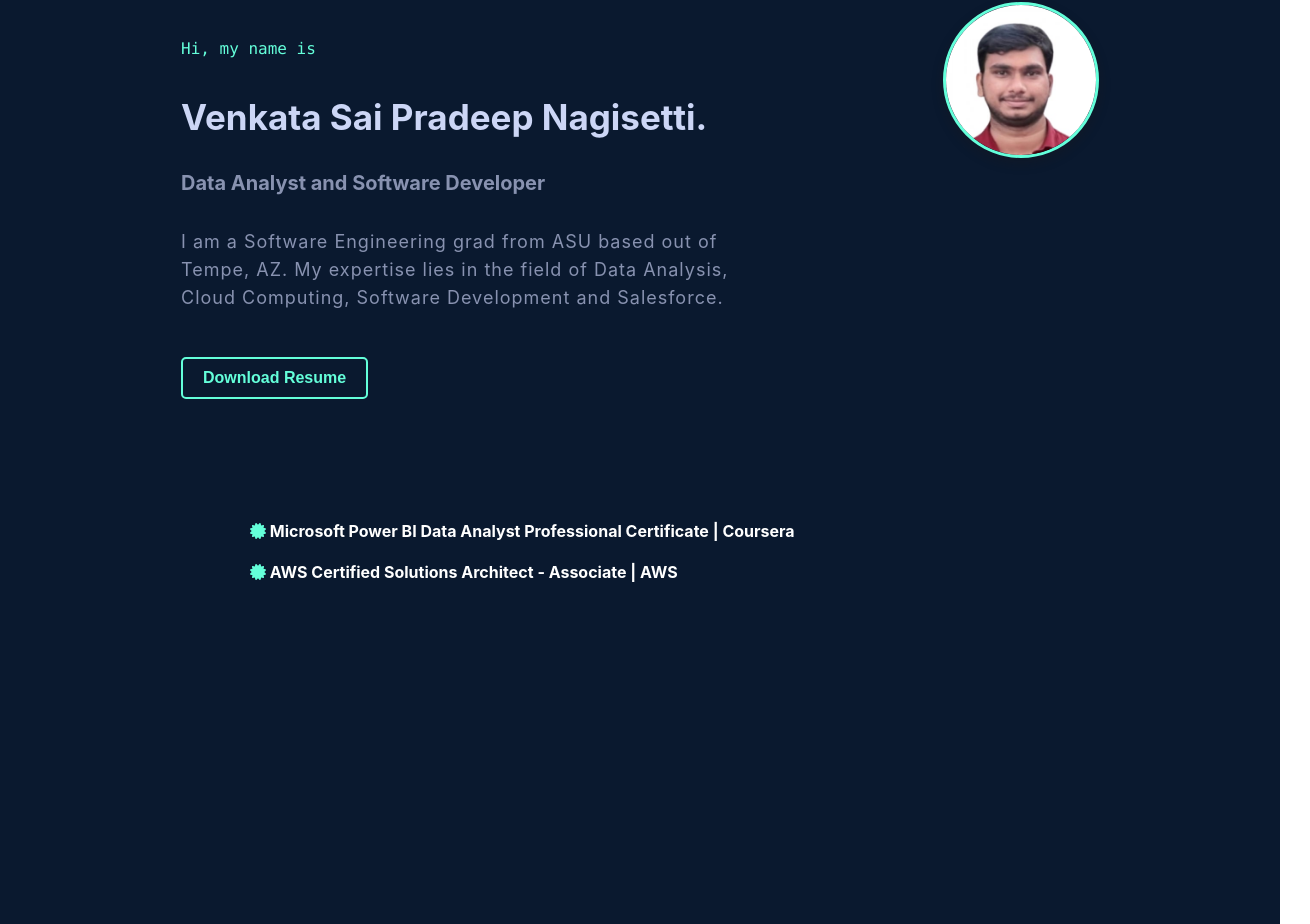
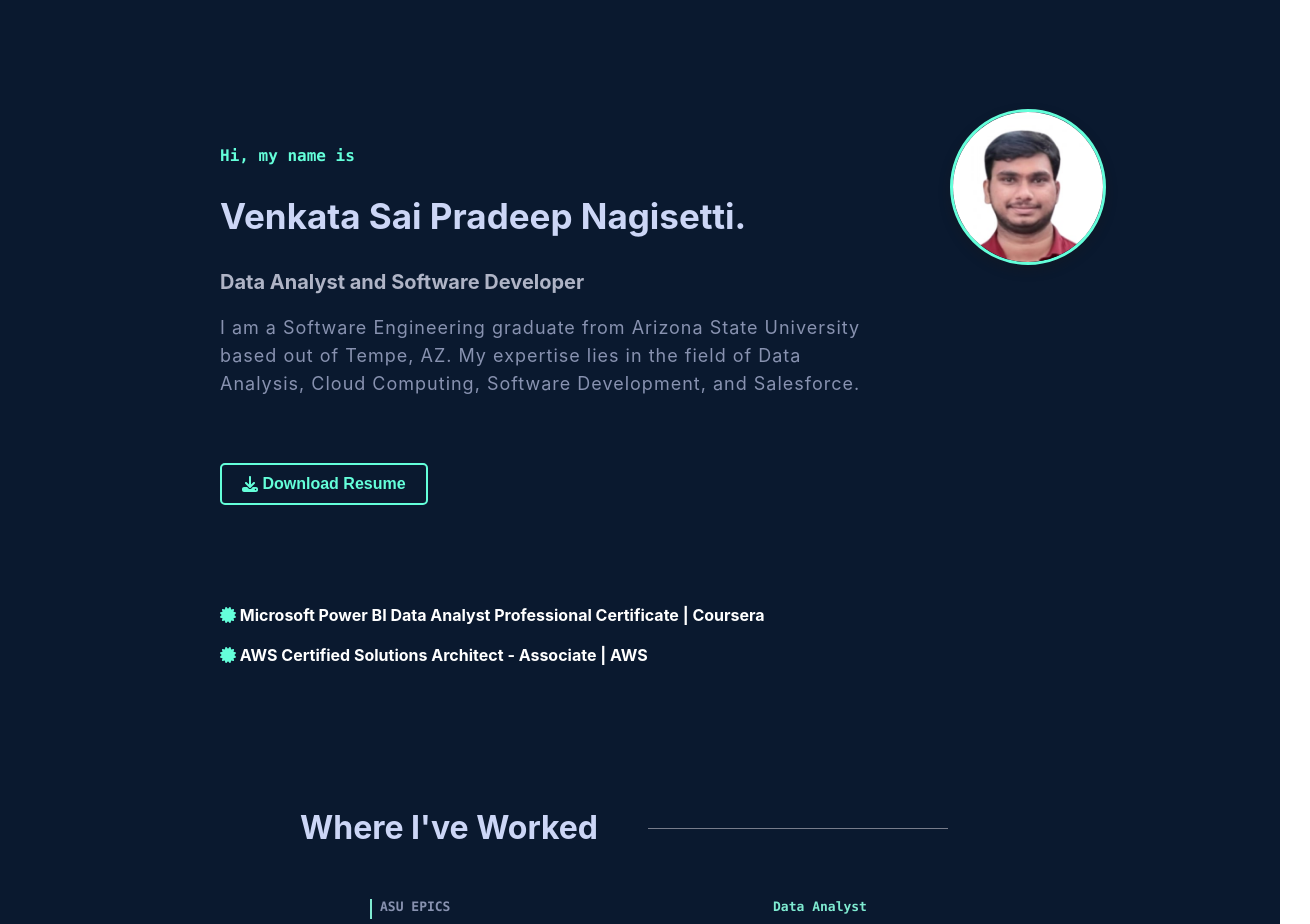
Before and after one commit to Pradeep2187/portfolio, a React (Create React App) app: page /projects in a window 1280 px wide. Shown: the part 1417-2341 px from the top of the page, 1310 px wide, since content can reach past the window. Built offline with nearby package versions, Linux system fonts and the light colour scheme.

Commit message:
Added files

```diff
--- a/src/About.css
+++ b/src/About.css
@@ -1,96 +1,142 @@
 /* About.css */
 
 .about {
-    width: 100%;
-    height: 100vh;
-    text-align: left;
-    padding: 150px 0px;
+  min-height: 100vh;
+  display: flex;
+  flex-direction: column;
+  justify-content: center;
+  align-items: left;
+  padding: 50px 20px;
+  text-align: justify;
+  margin-left: 100px;
   background-color: rgb(10, 25, 47);
-    color:rgb(136, 146, 176);
+  color: rgb(136, 146, 176);
   font-family: Calibre, "San Francisco", "SF Pro Text", -apple-system, system-ui, BlinkMacSystemFont, Roboto, "Helvetica Neue", "Segoe UI", Arial, sans-serif;
 }
 
+.main {
+  display: grid;
+  grid-template-columns: 2fr 1fr;
+  align-items: start;
+  max-width: 1200px;
+  margin: 0 auto;
+  padding-top: 100px;
+  width: 100%;
+  padding-left: 50px; /* Ensures consistent left alignment for text */
+}
+
+.about-text {
+  font-family: Calibre, "San Francisco", "SF Pro Text", -apple-system, system-ui, BlinkMacSystemFont, Roboto, "Helvetica Neue", "Segoe UI", Arial, sans-serif;
+  max-width: 700px; /* Limits the width of the text, especially for the p tag */
+}
 
 .about img {
-    float: right;
   height: 150px;
   width: 150px;
   border-radius: 50%;
   border: 3px solid #64FFDA;
   box-shadow: rgba(26, 24, 24, 0.25) 0px 5px 10px 2px;
-  }
-  .about-text {
-    width: 550px;
-    font-family: Calibre, "San Francisco", "SF Pro Text", -apple-system, system-ui, BlinkMacSystemFont, Roboto, "Helvetica Neue", "Segoe UI", Arial, sans-serif;
+  margin-left: 20px;
+  align-self: flex-start;
 }
 
-  .main {
-    width: 1130px;
-    margin: 0 auto;
-    display: flex;
-    align-items: left;
-    justify-content: space-around;
+
+.about-text h6,
+.about-text h2,
+.about-text h5,
+.about-text p {
+  margin-left: 0;
+  text-align: left;
+  padding-left: 50px; /* Align text elements uniformly */
 }
 
 .about-text h6 {
   color: #64FFDA;
   font-size: 16px;
   font-family: "SF Mono", "Fira Code", "Fira Mono", "Roboto Mono", "Lucida Console", Monaco, monospace;
-    font-weight: normal;
+  margin-bottom: 10px;
 }
 
 .about-text h2 {
-    color:rgb(204, 214, 246);
-    display: flex;
+  color: rgb(204, 214, 246);
   font-size: 35px;
-    text-align: left;
-    align-items: left;
-  }
-  .about-text h5 {
-    color: rgb(136, 146, 176);
-    font-family: Calibre, "San Francisco", "SF Pro Text", -apple-system, system-ui, BlinkMacSystemFont, Roboto, "Helvetica Neue", "Segoe UI", Arial, sans-serif;
-    font-size: 20px;
-  }
-  @keyframes typing {
-    from {
-      width: 0;
-    }
-    to {
-      width: 100%;
-    }
+  margin-bottom: 10px;
 }
 
+.about-text h5 {
+  color: rgb(175, 180, 198);
+  font-size: 20px;
+  margin-bottom: 20px;
+}
 
 .about-text p {
+
   letter-spacing: 1px;
   line-height: 28px;
   font-size: 18px;
   margin-bottom: 45px;
+  max-width: 100%; /* Prevents the p tag from expanding too far */
 }
 
-  .cert{
-    align-items: center;
-    padding-left: 250px;
+.cert {
   color: #fff;
+  margin-top: 50px;
+  padding: 0px; /* Align h4 (certificates) with the rest of the text */
+}
+
+.cert h4 {
+  margin: 0;
+  margin-left: 100px; /* Ensures consistent left alignment for h4 tags */
+  padding: 0px; /* Align with other text elements */
+  text-align: left;
+}
+
+.cert a {
+  text-decoration: none;
+  color: #fff;
+  margin: 0;
+  padding: 0;
 }
 
 .download-button {
   display: inline-flex;
   align-items: center;
   justify-content: center;
+  margin-left: 50px;
   padding: 10px 20px;
   font-size: 16px;
   font-weight: bold;
-    text-align: left;
-    text-decoration: none;
   color: #64FFDA;
   background-color: rgb(10, 25, 47);
   border: 2px solid #64FFDA;
   border-radius: 5px;
   cursor: pointer;
   transition: background-color 0.3s ease;
+  margin-top: 20px;
+  margin-bottom: 50px;
+}
 
-    &:hover {
+.download-button:hover {
   background-color: rgb(23, 50, 44);
 }
+
+/* Media Queries */
+@media (max-width: 768px) {
+  .main {
+      margin-top: 100px;
+      grid-template-columns: 1fr;
+      padding-left: 0;
   }
+
+  .about img {
+      margin: 40px auto 20px;
+      align-self: center;
+  }
+
+  .cert {
+      text-align: center;
+  }
+  .cert h4 {
+    margin-left: 10px; /* Center-aligns certificates on smaller screens */
+}
+}
--- a/src/About.js
+++ b/src/About.js
@@ -1,17 +1,15 @@
-// About.js
 import React from 'react';
 import './About.css';
 import profileImage from './nvspradeep.jpeg';
 import { FontAwesomeIcon } from '@fortawesome/react-fontawesome';
-import { faCertificate } from '@fortawesome/free-solid-svg-icons';
-
+import { faCertificate,faDownload } from '@fortawesome/free-solid-svg-icons';
 
 const About = () => {
   const downloadResume = () => {
-    const resumePath = 'https://docs.google.com/document/d/1sRsgZhOGSN1nHvZpcWPUefoYmWG40bJS/edit';
+    const resumePath = 'https://docs.google.com/document/d/1b6eaORkcoqrPdLQn5h-p4PZF_RqiEArM/edit?usp=sharing&ouid=103439502716041849064&rtpof=true&sd=true';
     const link = document.createElement('a');
     link.href = resumePath;
-    link.download = 'PortfolioResume.pdf'; // Set the desired file name
+    link.download = 'PortfolioResume.pdf';
     link.click();
   };
 
@@ -21,24 +19,28 @@ const About = () => {
         <div className="about-text">
           <h6>Hi, my name is</h6>
           <h2>Venkata Sai Pradeep Nagisetti.</h2>
-          <h5>Data Analyst  and Software Developer</h5>
+          <h5>Data Analyst and Software Developer</h5>
           <p>
-          I am a Software Engineering grad from ASU based out of Tempe, AZ. My expertise lies in the field of Data Analysis, Cloud Computing, Software Development and Salesforce.
+            I am a Software Engineering graduate from Arizona State University based out of Tempe, AZ. My expertise lies in the field of Data Analysis, Cloud Computing, Software Development, and Salesforce.
           </p>
           <button className="download-button" onClick={downloadResume}>
-            Download Resume
+          <FontAwesomeIcon icon={faDownload} /> &nbsp;Download Resume
           </button>
         </div>
         <img src={profileImage} alt="Profile" className="about-image" />
       </div>
-      <br></br>
-      <br></br>
-      <br></br>
-      <br></br>
-      <br></br>
 
-      <h4 className='cert'><FontAwesomeIcon color=" #64FFDA" icon={faCertificate} size="1x" />   Microsoft Power BI Data Analyst Professional Certificate | Coursera</h4>
-      <h4 className='cert'><FontAwesomeIcon color=" #64FFDA" icon={faCertificate} size="1x" />   AWS Certified Solutions Architect - Associate | AWS</h4>
+      <div className="cert">
+        <h4>
+          <FontAwesomeIcon color="#64FFDA" icon={faCertificate} size="1x" />
+          <a href="https://drive.google.com/file/d/1nfQrsKJsXzsLWFRrCHA_oTVzZvDMxgoi/view?usp=sharing"> Microsoft Power BI Data Analyst Professional Certificate | Coursera</a>
+        </h4>
+        <br></br>
+        <h4>
+          <FontAwesomeIcon color="#64FFDA" icon={faCertificate} size="1x" />
+          <a href="https://www.credly.com/badges/b92c03db-2624-4ed1-8c48-b3edd835e9ab/linked_in_profile"> AWS Certified Solutions Architect - Associate | AWS</a>
+        </h4>
+      </div>
     </div>
   );
 };
--- a/src/Contact.js
+++ b/src/Contact.js
@@ -6,7 +6,7 @@ import { FaLinkedin, FaEnvelope, FaGithub } from 'react-icons/fa';
 
 const Contact = () => {
     const email = () => {
-        const recipient = 'venkatasaipradeep2@gmail.com';
+        const recipient = 'venkatanagisetti99@gmail.com';
         window.location.href = `mailto:${recipient}`;
       };
   return (
@@ -16,7 +16,7 @@ const Contact = () => {
           <h6> What's Next?</h6>
           <h2>Get In Touch</h2>
           <p>
-          I'm currently looking for new opportunities, I'm always happy to connect and network. Feel free to connect with me via LinkedIn or just shoot me an email.
+          I'm currently seeking Data Analyst full-time opportunities, I'm always happy to connect and network. Feel free to connect with me via LinkedIn or just shoot me an email.
           </p>
           <button className="download-button" onClick={email}>
             Say Hi !
--- a/src/Experience.js
+++ b/src/Experience.js
@@ -4,23 +4,17 @@ import './Experience.css';
 
 const experiences = [
   {
-      company: 'EPICS ASU',
+      company: 'ASU EPICS',
       title: 'Data Analyst',
       years: 'August 2024 - Present',
       description: 'Managed the end-to-end dashboard creation process, from data loading and cleaning to visualization and final layout design, ensuring the dashboard was both functional and aesthetically appealing, resulting in a 35% increase in stakeholder satisfaction. Optimized data preparation and transformation processes, ensuring accurate and efficient data representation by utilizing Power BI’s data modeling capabilities, which led to a 20% reduction in report generation time.'
   },
   {
-      company: 'Cognizant',
-      title: 'Programmer Analyst Intern',
-      years: 'Feb 2022 - July 2022',
+      company: 'Version 1',
+      title: 'Data Analyst',
+      years: 'August 2020 - July 2022',
       description: 'Developed interactive financial reports and dashboards using Power BI, integrating SQL queries to extract and visualize key banking metrics, which improved data-driven decision-making by 35% across management teams.Utilized DAX in Power BI to perform complex data transformations and calculations, enabling the creation of customized metrics and KPIs, which led to a 40% increase in report accuracy and insights.Designed and implemented dynamic data dashboards using advanced data visualization techniques, leading to a 30% boost in user engagement and a 50% reduction in decision-making time.Harnessed GitHub and JIRA for data workflow management, ensuring seamless collaboration, accurate version control, and timely project completion through Agile methodologies, enhancing sprint productivity by 20%.'
   },
-  {
-      company: 'EduSkills',
-      title: 'AWS Cloud Intern',
-      years: 'March 2022 - May 2022',
-      description: 'Architected a PHP application on an Amazon EC2 instance, delivering high availability and sustaining less than 1% downtime over a six-month period. Managed a MySQL database on Amazon RDS, efficiently handling over 1 million transactions monthly while maintaining an impeccable 99.99% data accuracy rate. Led Agile-driven development sprints, ensuring timely delivery and continuous integration of features, which resulted in a 30% improvement in team efficiency and accelerated deployment cycles.'
-  }
 ];
 
 const Experience = () => {
--- a/src/Projects.js
+++ b/src/Projects.js
@@ -47,8 +47,11 @@ Optimized heart disease prediction by leveraging a suite of machine learning alg
         </p>
         <p>Technology Used: Microsoft Excel, Power BI, SQL, Powerpoint</p>
         <a className="external-2" href="https://medium.com/@nvspradeep5/transforming-decision-making-with-power-bi-a-journey-to-a-25-improvement-in-stakeholder-a383f35a4f9b" target="_blank" rel="noopener noreferrer" style={{ color: '#fff', marginLeft: '10px' }}>
-  <FontAwesomeIcon icon={faExternalLinkAlt} size="1x" />
-</a>
+      <FontAwesomeIcon icon={faExternalLinkAlt} size="1x" />
+      </a>
+        <a className="external-2" href="https://github.com/VenkataSaiPradeep/Adventure-Works-Sales" target="_blank" rel="noopener noreferrer">
+          <FaGithub size={20} className="icon" />
+        </a>
        </div>
        <div className="image-half-2">
         <img src={p2} alt="Sales Dashboard"/>
```
Also changed, not shown: src/Experience.css (+70 -2 lines), src/Projects.css (+60 -4 lines), 2 other files (tests, documents, lock files or other folders). Lines whose indentation alone changed are shown as unchanged.
